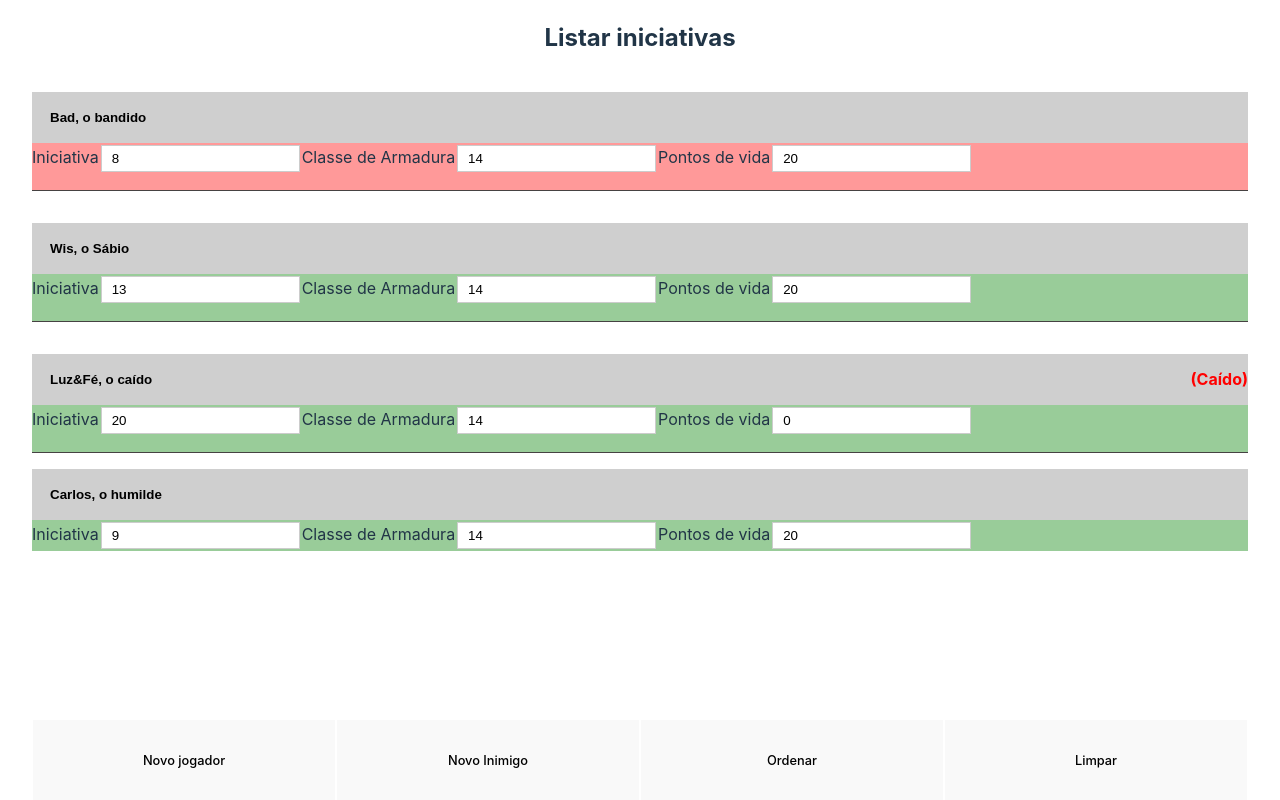
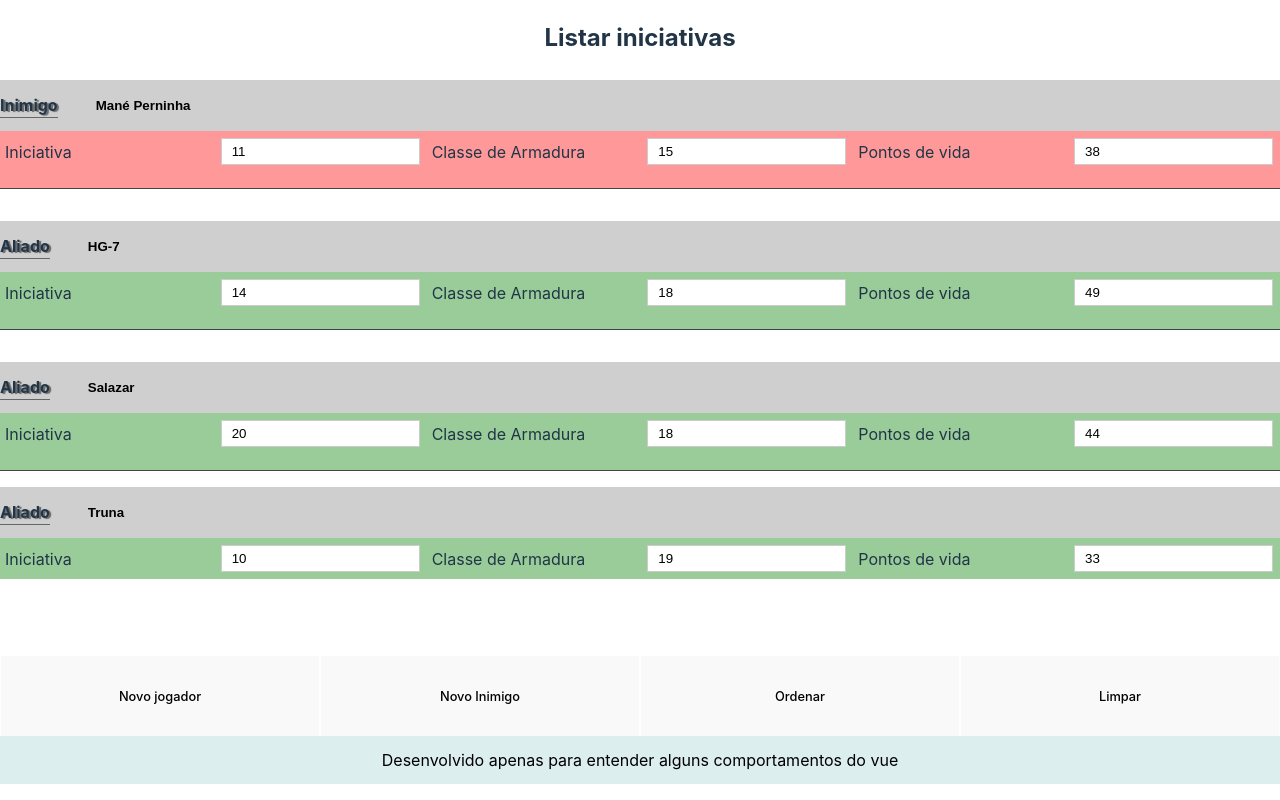
Before and after one commit to netojocelino/dnd-initiative, a Vue app: page / in a window 1280 px wide. Built offline with nearby package versions, Linux system fonts and the light colour scheme.

Commit message:
add behaviours

```diff
--- a/package.json
+++ b/package.json
@@ -4,7 +4,7 @@
   "version": "0.0.0",
   "type": "module",
   "scripts": {
-    "dev": "vite",
+    "dev": "vite --host",
     "build": "vue-tsc -b && vite build",
     "preview": "vite preview"
   },
--- a/src/App.vue
+++ b/src/App.vue
@@ -2,7 +2,6 @@
 import { ref } from 'vue'
 import ListInitiatives from './components/ListInitiatives.vue'
 import ActionsRow from './components/ActionsRow.vue'
-import { Player } from './types/player';
 
 const header = {
     title: 'Listar iniciativas',
@@ -11,28 +10,28 @@ const header = {
 const players = ref([
 {
     player: false,
-        name: 'Bad, o bandido',
-        class_armor: 14,
-        health_points: 20,
-        initiative: Math.ceil((Math.random() * 2000) % 20),
+    name: 'Mané Perninha',
+    class_armor: 15,
+    health_points: 38,
+    initiative: Math.ceil((Math.random() * 2000) % 20) + 3,
 },{
     player: true,
-        name: 'Wis, o Sábio',
-        class_armor: 14,
-        health_points: 20,
-        initiative: Math.ceil((Math.random() * 2000) % 20),
+    name: 'HG-7',
+    class_armor: 18,
+    health_points: 49,
+    initiative: Math.ceil((Math.random() * 2000) % 20) + 1,
 },{
     player: true,
-        name: 'Luz&Fé, o caído',
-        class_armor: 14,
-        health_points: 0,
+    name: 'Salazar',
+    class_armor: 18,
+    health_points: 44,
     initiative: Math.ceil((Math.random() * 2000) % 20),
 }, {
     player: true,
-        name: 'Carlos, o humilde',
-        class_armor: 14,
-        health_points: 20,
-        initiative: Math.ceil((Math.random() * 2000) % 20),
+    name: 'Truna',
+    class_armor: 19,
+    health_points: 33,
+    initiative: Math.ceil((Math.random() * 2000) % 20) + 1,
 },
 ])
 
@@ -76,7 +75,10 @@ function sortList () {
     }
 }
 function clearList () {
-    console.log('clear Player list on app.vue')
+    const length = players.value.length;
+    for (let index = 0; index < length; index++) {
+        players.value.pop();
+    }
 }
 </script>
 
@@ -91,6 +93,12 @@ function clearList () {
       <ListInitiatives @update-initiative="updateInitiative" :players="players" />
 
       <ActionsRow @new-player="addPlayer" @new-enemy="addEnemy" @sort-list="sortList" @clear-list="clearList" :players="players" />
+
+      <footer>
+        <p>
+            Desenvolvido apenas para entender alguns comportamentos do vue
+        </p>
+      </footer>
     </div>
 </template>
 
@@ -98,9 +106,35 @@ function clearList () {
 .template {
     display: flex;
     flex-direction: column;
-    /* flex: 1; */
-    height: 100%;
+    flex: 1;
+    /*height: 100%;*/
+    padding: 0;
+    width: 100%;
     min-height: 100%;
+}
+
+.template header {
+    display: flex;
+    flex-direction: row;
+    justify-content: center;
+    max-height: 4rem;
+}
+
+.template footer {
+    display: flex;
+    flex-direction: row;
+    justify-content: center;
+    /* max-height: 2rem; */
+    line-height: 1rem;
+}
+.template footer p {
+    color: #000;
+    cursor: pointer;
+}
+.template footer p:hover,
+.template footer p:active
+{
+    color: #646cff;
 }
 
 .logo {
--- a/src/components/ActionsRow.vue
+++ b/src/components/ActionsRow.vue
@@ -10,8 +10,8 @@ defineProps<{ players: Player[] }>()
     <div class="actions">
         <button type="button" @click="$emit('newPlayer')">Novo jogador</button>
         <button type="button" @click="$emit('newEnemy')">Novo Inimigo</button>
-        <button type="button" @click="$emit('sortList')">Ordenar</button>
-        <button type="button" @click="$emit('clearList')">Limpar</button>
+        <button :disabled="players.length < 1" type="button" @click="$emit('sortList')">Ordenar</button>
+        <button :disabled="players.length < 1" type="button" @click="$emit('clearList')">Limpar</button>
     </div>
 </template>
 
@@ -21,6 +21,7 @@ defineProps<{ players: Player[] }>()
     flex-direction: row;
     flex: 1;
     max-height: 5rem;
+    height: 10rem;
     gap: 2;
 }
 
--- a/src/components/ListInitiatives.vue
+++ b/src/components/ListInitiatives.vue
@@ -23,10 +23,11 @@ function Rolling (index: any) {
 
 <template>
     <div class="players-list">
-        <div class="player-line" v-for="(player, index) in players" :key="index" :data-ally="player.player ? 'true' : 'false'">
+        <div v-if="players.length > 0" class="player-line" v-for="(player, index) in players" :key="index" :data-ally="player.player ? 'true' : 'false'">
             <div class="name">
+                <span class="text-shadow">{{ player.player ? 'Aliado' : 'Inimigo'}}</span>
                 <input placeholder="Nome do jogador" type="text" name="name" :value="player.name" @input="event => setInput(players, index, 'name', event)">
-                <span v-if="player.health_points < 1">(Caído)</span>
+                <span class="alert" v-if="player.health_points < 1">(Caído)</span>
             </div>
             <div class="inputs">
                 <label for="">
@@ -42,6 +43,12 @@ function Rolling (index: any) {
                     <input placeholder="Pontos de vida" type="text" name="health_points" :value="player.health_points"  @input="event => setInput(players, index, 'health_points', event, true)">
                 </label>
             </div>
+        </div>
+        <div v-else>
+            <h4>
+                Não existem jogadores cadastrados
+            </h4>
+            <p>😮‍💨</p>
         </div>
     </div>
 
@@ -68,8 +75,21 @@ function Rolling (index: any) {
     border: 0px solid;
 }
 .name span {
+    font-weight: bold;
+}
+.name span.alert {
     color: red;
-    font-weight: bold;
+}
+.name span.warning {
+    color: yellow;
+}
+.name span.success {
+    color: yellowgreen;
+}
+
+.text-shadow {
+    border-bottom: 1px solid #666;
+    text-shadow: 2px 1px 1px #666;
 }
 
 .players-list {
@@ -78,8 +98,11 @@ function Rolling (index: any) {
     flex: 3;
     overflow-y: scroll;
     overflow-x: hidden;
-    padding: 0rem 0rem 1rem 0rem;
+    padding: 0rem 0rem 0rem 0rem;
+    width: 100%;
+    max-height: calc(100% - 4rem - 9rem);
 }
+
 .players-list .player-line:not(:last-of-type) {
     margin: 1rem 0px;
     padding-bottom: 1rem;
@@ -95,5 +118,17 @@ function Rolling (index: any) {
 
 .inputs {
     display: flex;
+    flex-direction: row;
+    flex-wrap: wrap;
 }
+
+.inputs label {
+    display: flex;
+    flex: 1;
+    flex-direction: row;
+    justify-content: space-between;
+    padding: 5px;
+    align-items: center;
+}
+
 </style>
--- a/src/style.css
+++ b/src/style.css
@@ -22,12 +22,16 @@ a:hover {
   color: #535bf2;
 }
 
+html,
 body {
   margin: 0;
   display: flex;
   place-items: center;
   min-width: 320px;
   min-height: 100vh;
+  max-width: 100%;
+/*  background-color: red; */
+  overflow-x: hidden;
 }
 
 h1 {
@@ -59,9 +63,9 @@ button:focus-visible {
 }
 
 #app {
-  max-width: 1280px;
+  max-width: min(1280px, 100%);
   margin: 0 auto;
-  padding: 0 2rem;
+  padding: 0 0rem;
   text-align: center;
   display: flex;
   flex-direction: column;
```
Lines whose indentation alone changed are shown as unchanged.
